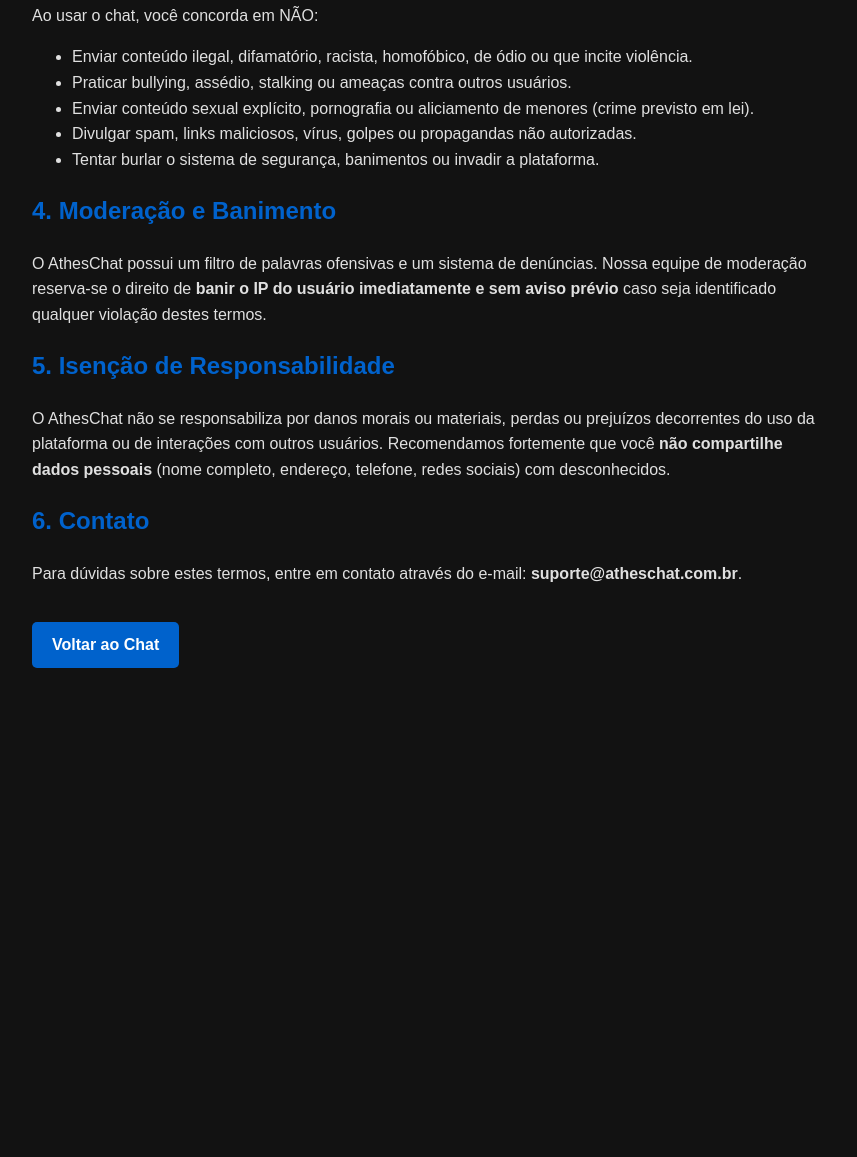
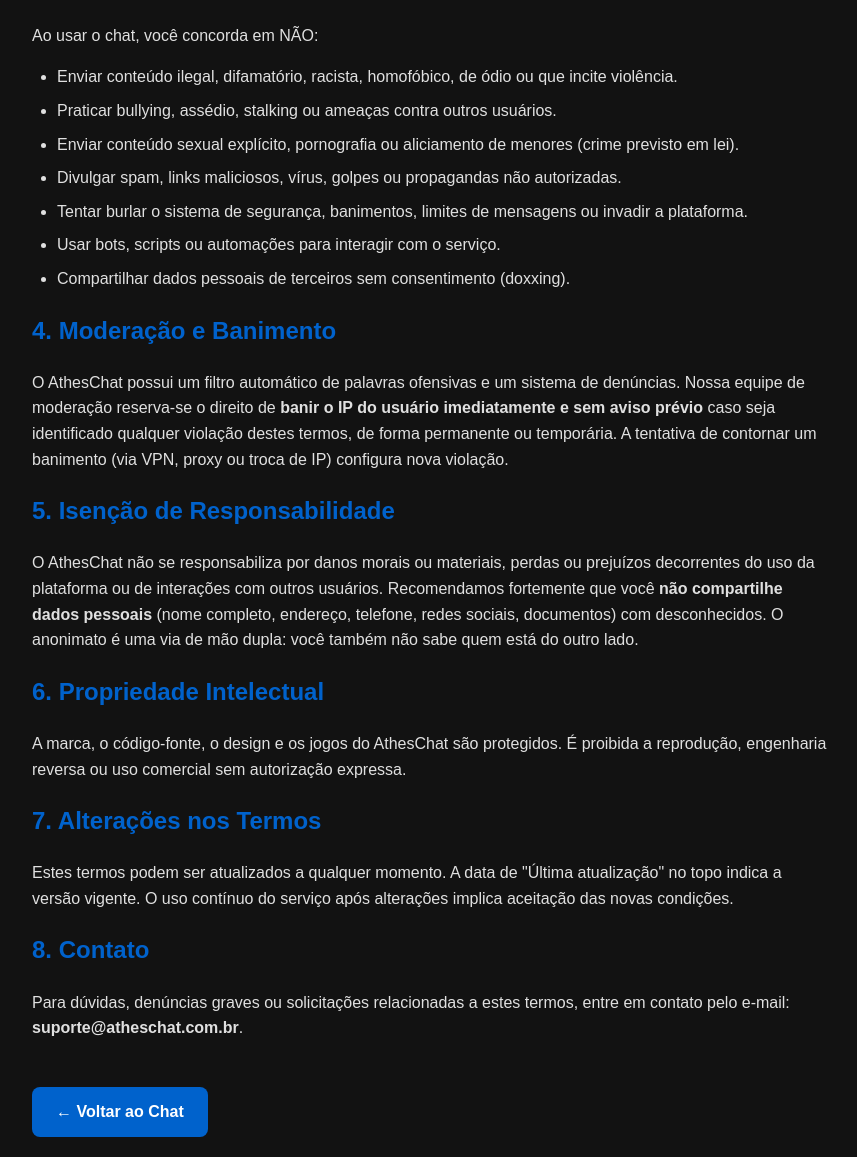
Before and after one commit to atttthes/AthesChat-, a website: page public/termos.html in a window 1280 px wide. Shown: the part 525-1682 px from the top of the page, without its empty margins (208-1065 px from the left). Before the commit the page ends 1213 px from the top, so only its background shows below. Drawn offline with Linux system fonts and the light colour scheme.

Commit message:
Update termos.html

```diff
--- a/public/termos.html
+++ b/public/termos.html
@@ -7,19 +7,25 @@
 <style>
     body { background-color: #121212; color: #e0e0e0; font-family: Arial, sans-serif; padding: 20px; line-height: 1.6; max-width: 800px; margin: 0 auto; }
     h1, h2 { color: #0062cc; }
+    h1 { margin-bottom: 8px; }
+    .updated { color: #888; font-size: 14px; margin-bottom: 25px; }
     a { color: #4CAF50; text-decoration: none; font-weight: bold; }
-        .back-btn { display: inline-block; margin-top: 20px; padding: 10px 20px; background: #0062cc; color: white; border-radius: 5px; }
+    a:hover { text-decoration: underline; }
+    ul { padding-left: 25px; margin-bottom: 15px; }
+    li { margin-bottom: 8px; }
+    .back-btn { display: inline-block; margin-top: 30px; padding: 12px 24px; background: #0062cc; color: white; border-radius: 8px; }
+    .back-btn:hover { background: #0052b3; }
 </style>
 </head>
 <body>
     <h1>Termos de Uso do AthesChat</h1>
-    <p><strong>Última atualização:</strong> Novembro de 2026</p>
+    <p class="updated"><strong>Última atualização:</strong> Novembro de 2026</p>
 
     <h2>1. Aceitação dos Termos e Idade Mínima</h2>
     <p>Ao acessar e utilizar o AthesChat, você concorda integralmente com estes Termos de Uso. <strong>Você declara ter no mínimo 18 (dezoito) anos de idade.</strong> Se você for menor de 18 anos, não está autorizado a utilizar este serviço. O uso é de sua inteira responsabilidade.</p>
 
     <h2>2. Natureza do Serviço</h2>
-    <p>O AthesChat é uma plataforma de chat anônimo que conecta usuários aleatórios para conversas em tempo real e jogos. Não nos responsabilizamos pelo conteúdo das mensagens trocadas entre os usuários, pois a comunicação é privada e direta entre as partes.</p>
+    <p>O AthesChat é uma plataforma de chat anônimo que conecta usuários aleatórios para conversas em tempo real e mini-jogos (Pong e Jogo da Velha). Não nos responsabilizamos pelo conteúdo das mensagens trocadas entre os usuários, pois a comunicação é privada e direta entre as partes. O serviço é fornecido "como está", sem garantias de disponibilidade contínua.</p>
 
     <h2>3. Conduta do Usuário (Proibições)</h2>
     <p>Ao usar o chat, você concorda em NÃO:</p>
@@ -28,18 +34,26 @@
         <li>Praticar bullying, assédio, stalking ou ameaças contra outros usuários.</li>
         <li>Enviar conteúdo sexual explícito, pornografia ou aliciamento de menores (crime previsto em lei).</li>
         <li>Divulgar spam, links maliciosos, vírus, golpes ou propagandas não autorizadas.</li>
-        <li>Tentar burlar o sistema de segurança, banimentos ou invadir a plataforma.</li>
+        <li>Tentar burlar o sistema de segurança, banimentos, limites de mensagens ou invadir a plataforma.</li>
+        <li>Usar bots, scripts ou automações para interagir com o serviço.</li>
+        <li>Compartilhar dados pessoais de terceiros sem consentimento (doxxing).</li>
     </ul>
 
     <h2>4. Moderação e Banimento</h2>
-    <p>O AthesChat possui um filtro de palavras ofensivas e um sistema de denúncias. Nossa equipe de moderação reserva-se o direito de <strong>banir o IP do usuário imediatamente e sem aviso prévio</strong> caso seja identificado qualquer violação destes termos.</p>
+    <p>O AthesChat possui um filtro automático de palavras ofensivas e um sistema de denúncias. Nossa equipe de moderação reserva-se o direito de <strong>banir o IP do usuário imediatamente e sem aviso prévio</strong> caso seja identificado qualquer violação destes termos, de forma permanente ou temporária. A tentativa de contornar um banimento (via VPN, proxy ou troca de IP) configura nova violação.</p>
 
     <h2>5. Isenção de Responsabilidade</h2>
-    <p>O AthesChat não se responsabiliza por danos morais ou materiais, perdas ou prejuízos decorrentes do uso da plataforma ou de interações com outros usuários. Recomendamos fortemente que você <strong>não compartilhe dados pessoais</strong> (nome completo, endereço, telefone, redes sociais) com desconhecidos.</p>
+    <p>O AthesChat não se responsabiliza por danos morais ou materiais, perdas ou prejuízos decorrentes do uso da plataforma ou de interações com outros usuários. Recomendamos fortemente que você <strong>não compartilhe dados pessoais</strong> (nome completo, endereço, telefone, redes sociais, documentos) com desconhecidos. O anonimato é uma via de mão dupla: você também não sabe quem está do outro lado.</p>
 
-    <h2>6. Contato</h2>
-    <p>Para dúvidas sobre estes termos, entre em contato através do e-mail: <strong>suporte@atheschat.com.br</strong>.</p>
+    <h2>6. Propriedade Intelectual</h2>
+    <p>A marca, o código-fonte, o design e os jogos do AthesChat são protegidos. É proibida a reprodução, engenharia reversa ou uso comercial sem autorização expressa.</p>
 
-    <a href="/" class="back-btn">Voltar ao Chat</a>
+    <h2>7. Alterações nos Termos</h2>
+    <p>Estes termos podem ser atualizados a qualquer momento. A data de "Última atualização" no topo indica a versão vigente. O uso contínuo do serviço após alterações implica aceitação das novas condições.</p>
+
+    <h2>8. Contato</h2>
+    <p>Para dúvidas, denúncias graves ou solicitações relacionadas a estes termos, entre em contato pelo e-mail: <strong>suporte@atheschat.com.br</strong>.</p>
+
+    <a href="/" class="back-btn">← Voltar ao Chat</a>
 </body>
 </html>
```
Lines whose indentation alone changed are shown as unchanged.
